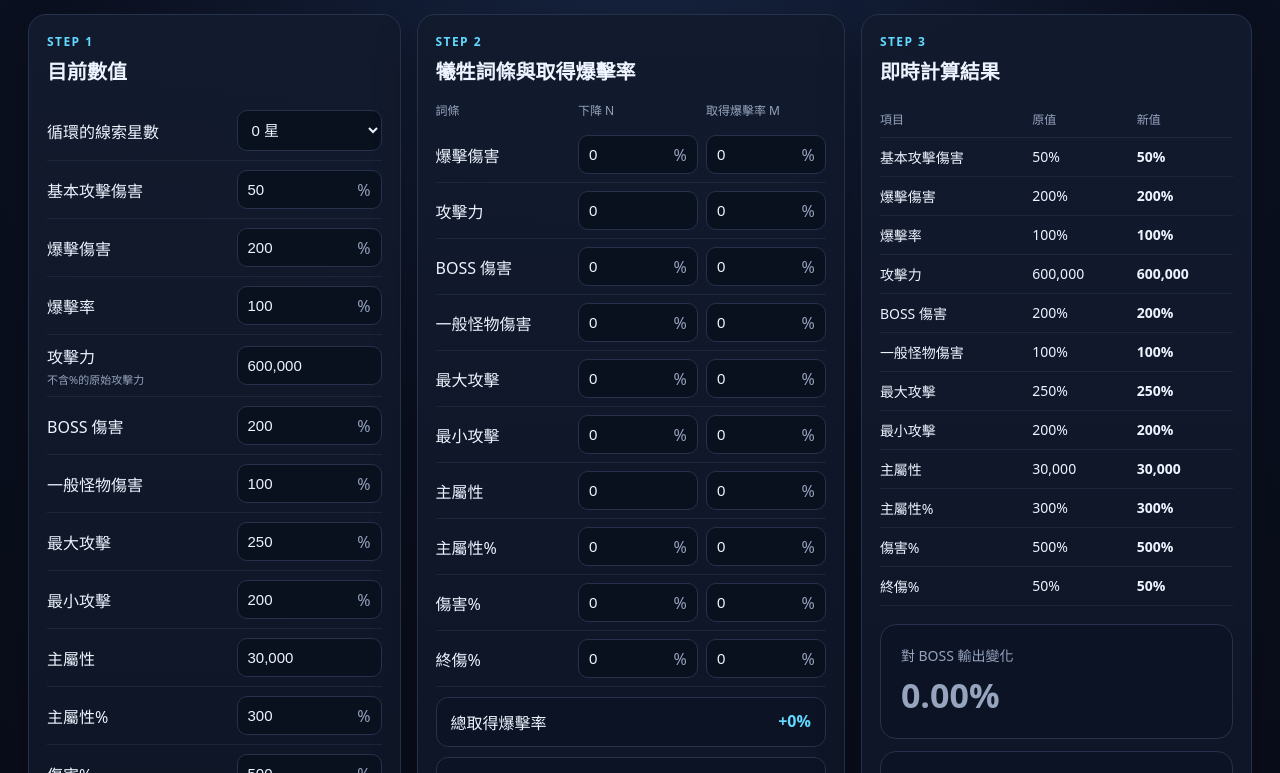
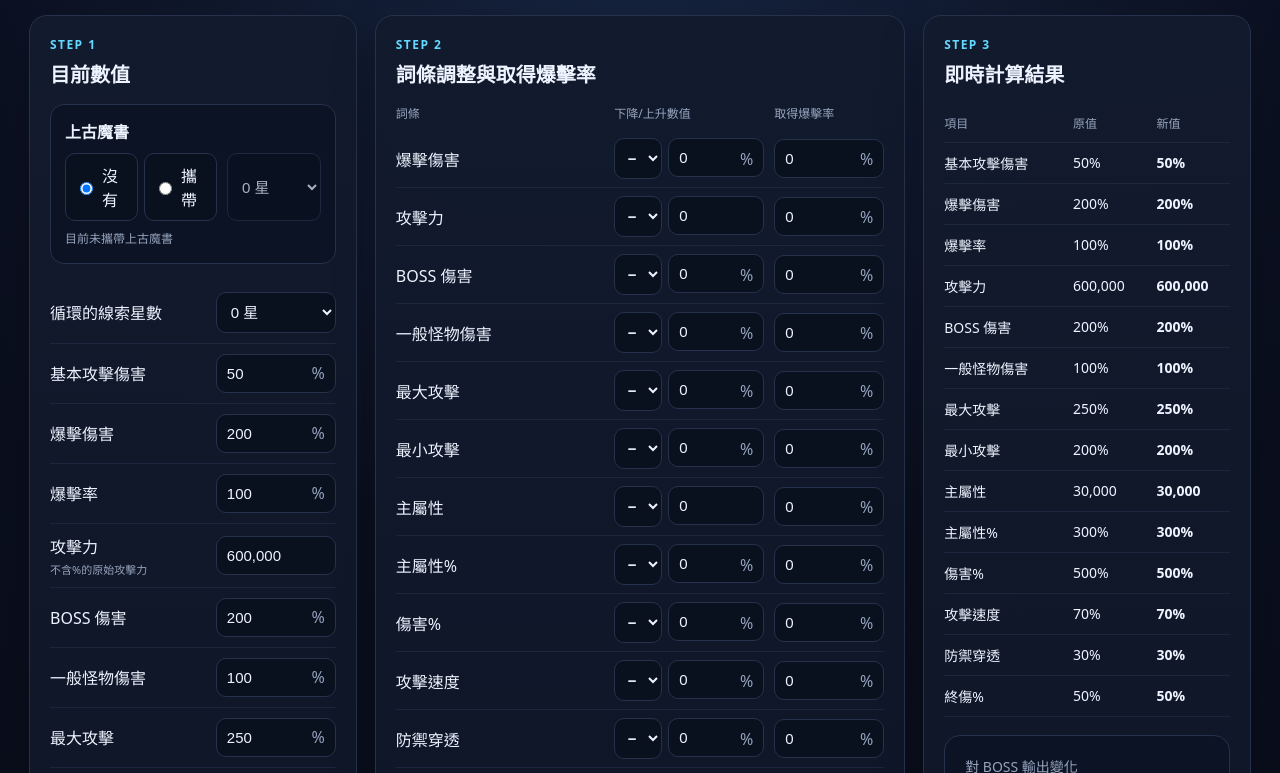
Before and after one commit to akunologia/MapleStory-Idle-RPG-and-Ring-of-Cycles, a plain HTML site: page index.html in a window 1280 px wide. Shown: the part 106-879 px from the top of the page. Drawn offline with Linux system fonts and the light colour scheme.

Commit message:
Add files via upload

```diff
--- a/index.html
+++ b/index.html
@@ -16,7 +16,7 @@ body{
   font-family:system-ui,-apple-system,"Segoe UI","Noto Sans TC",sans-serif;
   background:radial-gradient(circle at top,#172542 0,#0b1020 45%,#080c17 100%);
 }
-.wrap{max-width:1500px;margin:auto;padding:28px}
+.wrap{max-width:1580px;margin:auto;padding:29px}
 header{display:flex;justify-content:space-between;align-items:flex-end;gap:18px;margin-bottom:18px}
 h1{margin:0;font-size:30px}
 .subtitle{margin-top:6px;color:var(--muted)}
@@ -24,18 +24,29 @@ button{
   background:#1b2740;border:1px solid var(--line);color:var(--text);
   padding:10px 14px;border-radius:10px;font-weight:700;cursor:pointer
 }
-.grid{display:grid;grid-template-columns:1fr 1.15fr 1.05fr;gap:16px}
+.grid{display:grid;grid-template-columns:1fr 1.618fr 1fr;gap:18px}
 .card{
   background:linear-gradient(180deg,rgba(18,26,45,.98),rgba(14,21,37,.98));
-  border:1px solid var(--line);border-radius:18px;padding:18px;
+  border:1px solid var(--line);border-radius:18px;padding:20px;
   box-shadow:0 16px 45px rgba(0,0,0,.22)
 }
 .step{font-size:12px;color:var(--accent);font-weight:800;letter-spacing:.12em}
 h2{margin:6px 0 16px;font-size:20px}
-.row{display:grid;grid-template-columns:minmax(130px,1fr) 145px;gap:10px;align-items:center;padding:9px 0;border-bottom:1px solid rgba(38,50,76,.55)}
-.trade-head,.trade-row{display:grid;grid-template-columns:minmax(130px,1fr) 120px 120px;gap:8px;align-items:center}
+.row{display:grid;grid-template-columns:minmax(150px,1.618fr) minmax(120px,1fr);gap:12px;align-items:center;padding:10px 0;border-bottom:1px solid rgba(38,50,76,.55)}
+.trade-head,.trade-row{display:grid;grid-template-columns:minmax(125px,1.618fr) minmax(150px,1fr) minmax(110px,.75fr);gap:10px;align-items:center}
 .trade-head{font-size:12px;color:var(--muted);padding-bottom:8px}
 .trade-row{padding:8px 0;border-bottom:1px solid rgba(38,50,76,.55)}
+
+.adjust-wrap{display:grid;grid-template-columns:48px 1fr;gap:6px}
+.adjust-wrap select{padding:10px 8px;text-align:center;font-weight:900}
+.book-box{margin:0 0 18px;padding:14px;border:1px solid var(--line);background:#0b1324;border-radius:14px}
+.book-title{font-weight:800;margin-bottom:10px}
+.book-controls{display:grid;grid-template-columns:1.618fr 1fr;gap:10px}
+.book-mode{display:grid;grid-template-columns:1fr 1fr;gap:6px}
+.book-mode label{display:flex;align-items:center;justify-content:center;gap:6px;background:#09101e;border:1px solid var(--line);border-radius:10px;padding:9px;cursor:pointer}
+.book-mode input{width:auto;padding:0}
+.book-stats{margin-top:9px;color:var(--muted);font-size:12px;line-height:1.55}
+
 .input-wrap{position:relative}
 input,select{
   width:100%;background:#09101e;border:1px solid var(--line);color:var(--text);
@@ -50,8 +61,9 @@ input:focus,select:focus{border-color:var(--accent);box-shadow:0 0 0 3px rgba(98
   border-radius:12px;display:flex;justify-content:space-between;gap:12px
 }
 .summary strong{color:var(--accent)}
+.defense-grid{display:grid;gap:10px;margin-top:14px}.defense-grid label{display:grid;grid-template-columns:1.618fr 1fr;gap:12px;align-items:center;font-size:14px}.defense-grid input{padding-right:10px}
 .metric{
-  display:grid;grid-template-columns:1.2fr .8fr .8fr;gap:8px;padding:9px 0;
+  display:grid;grid-template-columns:1.618fr 1fr 1fr;gap:10px;padding:10px 0;
   border-bottom:1px solid rgba(38,50,76,.55);font-size:14px
 }
 .metric.head{color:var(--muted);font-size:12px}
@@ -76,7 +88,7 @@ input:focus,select:focus{border-color:var(--accent);box-shadow:0 0 0 3px rgba(98
   .wrap{padding:16px}
 }
 </style>
-<script type="text/javascript" nonce="c4f9a8e78a6e4ac4ad9b89079dc" src="//local.adguard.org?ts=1786962595119&amp;type=content-script&amp;dmn=chatgpt.com&amp;url=https%3A%2F%2Fchatgpt.com%2Fbackend-api%2Festuary%2Fcontent%3Fid%3Dfile_0000000041788206a706957f46d970b2%26fn%3Dcritical_200_calculator_v8.html%26cd%3Dattachment%26ts%3D496379%26p%3Dfs%26cid%3D1%26sig%3D5c4fa85c085cd27c8b32c0bbf7e1c8cb62dad9ad85a54230a5ee73996450c98b%26v%3D0&amp;app=msedge.exe&amp;css=3&amp;js=1&amp;rel=1&amp;rji=1&amp;sbe=1&amp;stealth=1&amp;st-dnt"></script></head>
+<script type="text/javascript" nonce="c4f9a8e78a6e4ac4ad9b89079dc" src="//local.adguard.org?ts=1786966197690&amp;type=content-script&amp;dmn=chatgpt.com&amp;url=https%3A%2F%2Fchatgpt.com%2Fbackend-api%2Festuary%2Fcontent%3Fid%3Dfile_00000000c1988207bed05ee6653143b2%26fn%3Dcritical_200_calculator_v12.html%26cd%3Dattachment%26ts%3D496381%26p%3Dfs%26cid%3D1%26sig%3Dbe7c62fe6a4f94e9e596123fc2a398c8599ffc003d4a44d68ad7d76cf3508e4f%26v%3D0&amp;app=msedge.exe&amp;css=3&amp;js=1&amp;rel=1&amp;rji=1&amp;sbe=1&amp;stealth=1&amp;st-dnt"></script></head>
 <body>
 <div class="wrap">
 <header>
@@ -91,6 +103,26 @@ input:focus,select:focus{border-color:var(--accent);box-shadow:0 0 0 3px rgba(98
   <section class="card">
     <div class="step">STEP 1</div>
     <h2>目前數值</h2>
+
+    <div class="book-box">
+      <div class="book-title">上古魔書</div>
+      <div class="book-controls">
+        <div class="book-mode">
+          <label><input type="radio" name="ancientBook" value="none" checked> 沒有</label>
+          <label><input type="radio" name="ancientBook" value="carry"> 攜帶</label>
+        </div>
+        <select id="bookStars" disabled>
+          <option value="0">0 星</option>
+          <option value="1">1 星</option>
+          <option value="2">2 星</option>
+          <option value="3">3 星</option>
+          <option value="4">4 星</option>
+          <option value="5">5 星</option>
+        </select>
+      </div>
+      <div class="book-stats" id="bookStats">目前未攜帶上古魔書</div>
+    </div>
+
     <div class="row">
       <label for="clueStars">循環的線索星數</label>
       <select id="clueStars">
@@ -103,18 +135,24 @@ input:focus,select:focus{border-color:var(--accent);box-shadow:0 0 0 3px rgba(98
       </select>
     </div>
     <div id="baseInputs"></div>
-    <div class="note">除主屬性外皆為百分比。所有詞條最低為 0。</div>
+    <div class="note">除主屬性外皆為百分比。所有詞條最低為 0。<br>不計入副屬性，因為影響太小。</div>
   </section>
 
   <section class="card">
     <div class="step">STEP 2</div>
-    <h2>犧牲詞條與取得爆擊率</h2>
-    <div class="trade-head"><div>詞條</div><div>下降 N</div><div>取得爆擊率 M</div></div>
+    <h2>詞條調整與取得爆擊率</h2>
+    <div class="trade-head"><div>詞條</div><div>下降/上升數值</div><div>取得爆擊率</div></div>
     <div id="tradeInputs"></div>
 
     <div class="summary"><span>總取得爆擊率</span><strong id="critGain">+0%</strong></div>
     <div class="summary"><span>新爆擊率</span><strong id="newCritRate">0%</strong></div>
-    <div class="summary"><span>基本攻擊增加</span><strong id="basicAdd">+0 個百分點</strong></div>
+    <div class="summary"><span>基本攻擊增加</span><strong id="basicAdd">+0 %</strong></div>
+
+    <div class="defense-grid">
+      <label>BOSS防禦值<input type="number" min="0" step="any" id="bossDefense" value="62100"></label>
+      <label>一般怪物防禦值<input type="number" min="0" step="any" id="normalDefense" value="5000"></label>
+      <label>對手玩家防禦值<input type="number" min="0" step="any" id="playerDefense" value="60000"></label>
+    </div>
   </section>
 
   <section class="card">
@@ -155,6 +193,8 @@ const fields = [
   ["mainStat","主屬性",30000,""],
   ["mainPct","主屬性%",300,"%"],
   ["dmgPct","傷害%",500,"%"],
+  ["attackSpeed","攻擊速度",70,"%"],
+  ["defPen","防禦穿透",30,"%"],
   ["finalDmg","終傷%",50,"%"]
 ];
 
@@ -180,7 +220,13 @@ document.getElementById("baseInputs").innerHTML = fields.map(([id,label,val,unit
 document.getElementById("tradeInputs").innerHTML = tradable.map(([id,label,,unit]) =>
   `<div class="trade-row">
     <div>${label}</div>
-    ${inputHTML("drop_"+id,0,unit)}
+    <div class="adjust-wrap">
+      <select id="dir_${id}" aria-label="${label}上升或下降">
+        <option value="-">−</option>
+        <option value="+">＋</option>
+      </select>
+      ${inputHTML("drop_"+id,0,unit)}
+    </div>
     ${inputHTML("gain_"+id,0,"%")}
   </div>`
 ).join("");
@@ -223,14 +269,22 @@ function calc(){
   const old={};
   fields.forEach(([id]) => old[id]=val(id));
 
-  const drops={}, gains={};
+  const drops={}, gains={}, dirs={};
   tradable.forEach(([id])=>{
     drops[id]=val("drop_"+id);
     gains[id]=val("gain_"+id);
+    dirs[id]=document.getElementById("dir_"+id).value;
   });
 
   const totalGain=Object.values(gains).reduce((a,b)=>a+b,0);
   const newCrit=old.critRate+totalGain;
+
+  const bookCarry=document.querySelector('input[name="ancientBook"]:checked').value==="carry";
+  const bookStars=parseInt(document.getElementById("bookStars").value,10) || 0;
+  const bookCritValues=[10,12,14,16,18,20];
+  const bookCritDmgValues=[30,36,42,48,54,60];
+  const bookCritAdd=bookCarry ? bookCritValues[bookStars] : 0;
+  const bookCritDmgPct=bookCarry ? bookCritDmgValues[bookStars] : 0;
 
   const clueStars=parseInt(document.getElementById("clueStars").value,10) || 0;
   const starMultiplier=[6,7.2,8.4,9.6,10.8,12][clueStars];
@@ -243,14 +297,25 @@ function calc(){
 
   const nw={...old};
   tradable.forEach(([id])=>{
+    const isIncrease=dirs[id]==="+";
+    const signedAmount=(isIncrease ? 1 : -1)*drops[id];
+
     if(id==="finalDmg"){
-      // 終傷採乘算下降：
-      // 新終傷 = (100 + 原終傷) × (1 - 下降% / 100) - 100
-      nw[id]=Math.max(0,(100+old[id])*(1-drops[id]/100)-100);
+      nw[id]=Math.max(0,(100+old[id])*(1+signedAmount/100)-100);
+    }else if(id==="attackSpeed"){
+      nw[id]=Math.max(0,Math.min(150,old[id] + signedAmount*((150-old[id])/150)));
+    }else if(id==="defPen"){
+      nw[id]=Math.max(0,Math.min(100,old[id] + signedAmount*((100-old[id])/100)));
     }else{
-      nw[id]=Math.max(0,old[id]-drops[id]);
+      nw[id]=Math.max(0,old[id] + signedAmount);
     }
   });
+
+  if(bookCarry){
+    const critRateIncrease=Math.max(0,newCrit-old.critRate);
+    nw.critDmg=Math.max(0,nw.critDmg + critRateIncrease*(bookCritDmgPct/100));
+  }
+
   nw.critRate=newCrit;
   nw.basic=newBasic;
 
@@ -267,13 +332,28 @@ function calc(){
   const avgMul=safeRatio(newAvg,oldAvg);
   const damageMul=safeRatio(newDamage,oldDamage);
   const finalDmgMul=(100+nw.finalDmg)/(100+old.finalDmg);
+  const attackSpeedMul=(100+nw.attackSpeed)/(100+old.attackSpeed);
 
-  const bossOut=basicMul*critDmgMul*bossMul*avgMul*damageMul*finalDmgMul;
-  const normalOut=basicMul*critDmgMul*normalMul*avgMul*damageMul*finalDmgMul;
-  const playerOut=Math.sqrt(Math.max(0,basicMul*critDmgMul*avgMul*damageMul*finalDmgMul));
+  const bossDefense=val("bossDefense");
+  const normalDefense=val("normalDefense");
+  const playerDefense=val("playerDefense");
+  const oldPen=old.defPen/100;
+  const newPen=nw.defPen/100;
+
+  const bossDefenseMul=(6000 + bossDefense*(1-oldPen))/(6000 + bossDefense*(1-newPen));
+  const normalDefenseMul=(6000 + normalDefense*(1-oldPen))/(6000 + normalDefense*(1-newPen));
+  const playerDefenseMul=(5000 + playerDefense*(1-oldPen))/(5000 + playerDefense*(1-newPen));
+
+  const bossOut=basicMul*critDmgMul*bossMul*avgMul*damageMul*finalDmgMul*attackSpeedMul*bossDefenseMul;
+  const normalOut=basicMul*critDmgMul*normalMul*avgMul*damageMul*finalDmgMul*attackSpeedMul*normalDefenseMul;
+  const playerCore=basicMul*critDmgMul*avgMul*damageMul*finalDmgMul*playerDefenseMul;
+  const playerOut=Math.sqrt(Math.max(0,playerCore))*attackSpeedMul;
 
   document.getElementById("critGain").textContent=`+${pct(totalGain)}`;
   document.getElementById("newCritRate").textContent=pct(newCrit);
+  document.getElementById("bookStats").textContent=bookCarry
+    ? `${bookStars} 星：爆擊率 +${bookCritAdd}%；爆擊傷害追加 ${bookCritDmgPct}%`
+    : "目前未攜帶上古魔書";
   document.getElementById("basicAdd").textContent=
     `${actualBasicAdd>=0?"+":""}${actualBasicAdd.toFixed(1).replace(/\.0$/,"")} %`;
 
@@ -289,6 +369,8 @@ function calc(){
     ["mainStat","主屬性",""],
     ["mainPct","主屬性%","%"],
     ["dmgPct","傷害%","%"],
+    ["attackSpeed","攻擊速度","%"],
+    ["defPen","防禦穿透","%"],
     ["finalDmg","終傷%","%"]
   ];
 
@@ -310,6 +392,15 @@ function calc(){
 
 document.addEventListener("input",calc);
 document.addEventListener("change",calc);
+document.addEventListener("change",(e)=>{
+  if(e.target && e.target.name==="ancientBook"){
+    const carry=e.target.value==="carry" && e.target.checked;
+    const stars=document.getElementById("bookStars");
+    stars.disabled=!carry;
+    if(carry) stars.value="0";
+    calc();
+  }
+});
 document.addEventListener("blur",(e)=>{
   if(e.target && e.target.matches('input[data-plain-number="1"]')){
     formatPlainNumberInput(e.target);
@@ -328,7 +419,14 @@ document.getElementById("resetBtn").addEventListener("click",()=>{
   tradable.forEach(([id])=>{
     document.getElementById("drop_"+id).value=0;
     document.getElementById("gain_"+id).value=0;
+    document.getElementById("dir_"+id).value="-";
   });
+  document.querySelector('input[name="ancientBook"][value="none"]').checked=true;
+  document.getElementById("bookStars").value="0";
+  document.getElementById("bookStars").disabled=true;
+  document.getElementById("bossDefense").value=62100;
+  document.getElementById("normalDefense").value=5000;
+  document.getElementById("playerDefense").value=60000;
   calc();
 });
 
```
